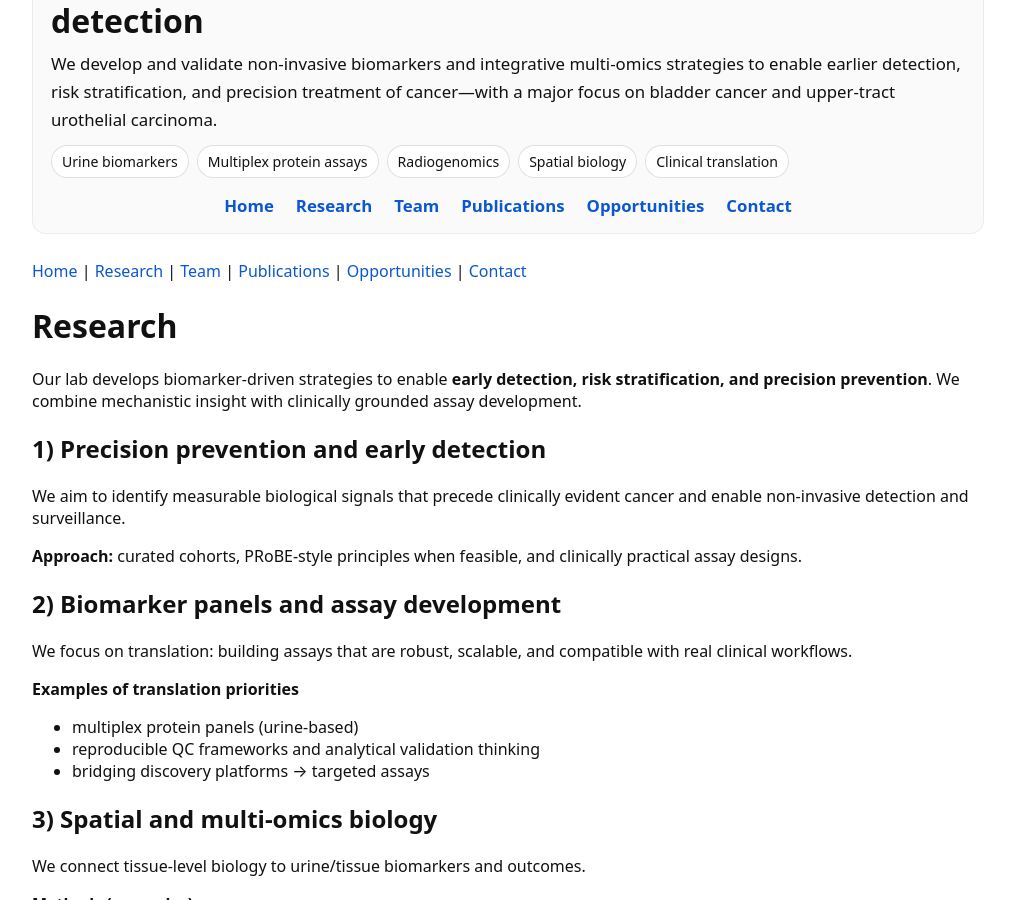
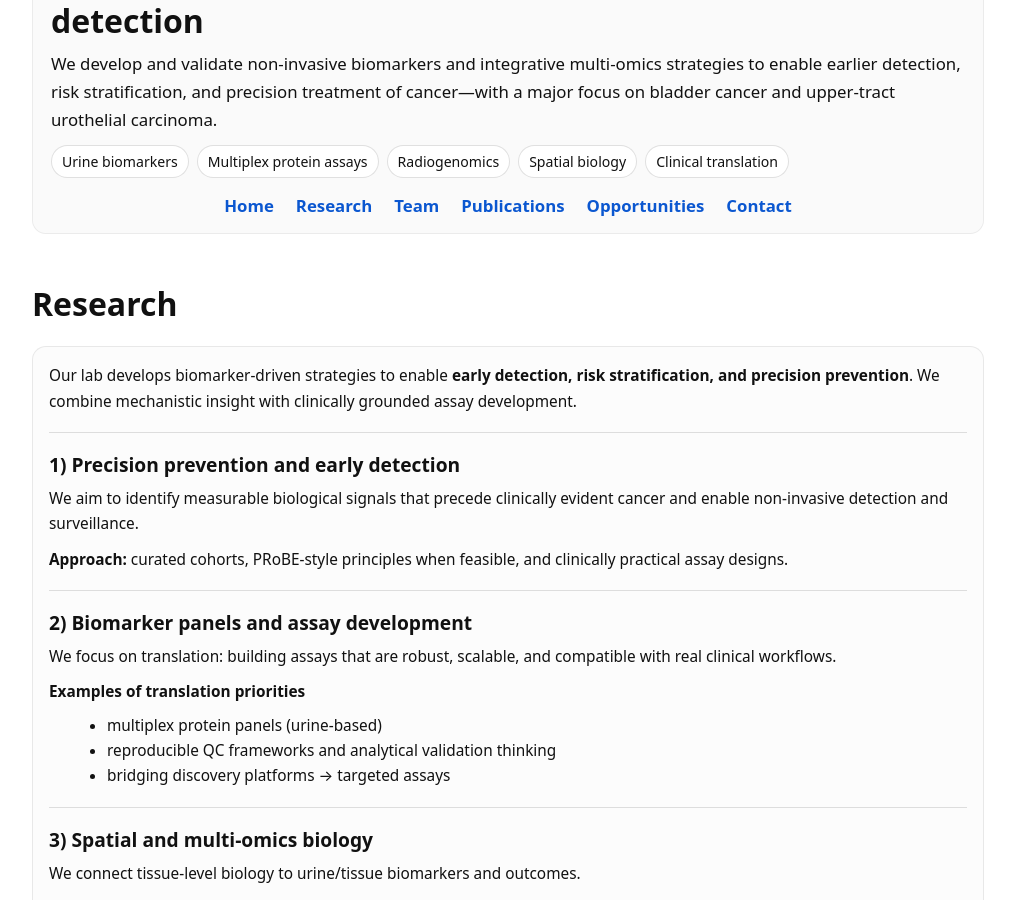
Before and after one commit to hdb58jyfdm-cell/furuyalab.github.io, a Jekyll site: the page built from research.md, in a window 1280 px wide and 900 px high, scrolled down 733 px. Shown: the whole window, without its empty margins (132-1147 px from the left). Built offline with Jekyll 4.4.1, drawn with Linux system fonts in a browser that asks for light colours; our own code applies the rules of GitHub Pages for plain Markdown files.

Commit message:
Update research.md

```diff
--- a/research.md
+++ b/research.md
@@ -2,43 +2,62 @@
 title: Research
 ---
 
-<nav>
-  <a href="/">Home</a> |
-  <a href="/research">Research</a> |
-  <a href="/team">Team</a> |
-  <a href="/publications">Publications</a> |
-  <a href="/opportunities">Opportunities</a> |
-  <a href="/contact">Contact</a>
-</nav>
-
 # Research
 
-Our lab develops biomarker-driven strategies to enable **early detection, risk stratification, and precision prevention**. We combine mechanistic insight with clinically grounded assay development.
+<div class="card" style="max-width:980px; margin:18px auto; padding:16px; border-radius:14px; border:1px solid rgba(0,0,0,.08); background: rgba(0,0,0,.01);">
 
-## 1) Precision prevention and early detection
-We aim to identify measurable biological signals that precede clinically evident cancer and enable non-invasive detection and surveillance.
+  <p class="small" style="margin:0 0 14px; line-height:1.65;">
+    Our lab develops biomarker-driven strategies to enable <strong>early detection, risk stratification, and precision prevention</strong>.
+    We combine mechanistic insight with clinically grounded assay development.
+  </p>
 
-**Approach:** curated cohorts, PRoBE-style principles when feasible, and clinically practical assay designs.
+  <hr style="margin:18px 0; border:none; border-top:1px solid rgba(0,0,0,.12);" />
 
-## 2) Biomarker panels and assay development
-We focus on translation: building assays that are robust, scalable, and compatible with real clinical workflows.
+  <h2 style="margin:0 0 8px;">1) Precision prevention and early detection</h2>
+  <p class="small" style="margin:0 0 10px; line-height:1.65;">
+    We aim to identify measurable biological signals that precede clinically evident cancer and enable non-invasive detection and surveillance.
+  </p>
+  <p class="small" style="margin:0; line-height:1.65;">
+    <strong>Approach:</strong> curated cohorts, PRoBE-style principles when feasible, and clinically practical assay designs.
+  </p>
 
-**Examples of translation priorities**
-- multiplex protein panels (urine-based)
-- reproducible QC frameworks and analytical validation thinking
-- bridging discovery platforms → targeted assays
+  <hr style="margin:18px 0; border:none; border-top:1px solid rgba(0,0,0,.12);" />
 
-## 3) Spatial and multi-omics biology
-We connect tissue-level biology to urine/tissue biomarkers and outcomes.
+  <h2 style="margin:0 0 8px;">2) Biomarker panels and assay development</h2>
+  <p class="small" style="margin:0 0 10px; line-height:1.65;">
+    We focus on translation: building assays that are robust, scalable, and compatible with real clinical workflows.
+  </p>
+  <p class="small" style="margin:0 0 8px; line-height:1.65;"><strong>Examples of translation priorities</strong></p>
+  <ul class="small" style="margin:0 0 0 18px; line-height:1.65;">
+    <li>multiplex protein panels (urine-based)</li>
+    <li>reproducible QC frameworks and analytical validation thinking</li>
+    <li>bridging discovery platforms → targeted assays</li>
+  </ul>
 
-**Methods (examples)**
-- spatial transcriptomics / spatial proteomics
-- bulk profiling + targeted validation
-- integrative analysis across datasets and models
+  <hr style="margin:18px 0; border:none; border-top:1px solid rgba(0,0,0,.12);" />
 
-## 4) Experimental models to support temporal biology
-We leverage models to understand how early tumor-associated states evolve over time and how they shape measurable biomarker signals.
+  <h2 style="margin:0 0 8px;">3) Spatial and multi-omics biology</h2>
+  <p class="small" style="margin:0 0 10px; line-height:1.65;">
+    We connect tissue-level biology to urine/tissue biomarkers and outcomes.
+  </p>
+  <p class="small" style="margin:0 0 8px; line-height:1.65;"><strong>Methods (examples)</strong></p>
+  <ul class="small" style="margin:0 0 0 18px; line-height:1.65;">
+    <li>spatial transcriptomics / spatial proteomics</li>
+    <li>bulk profiling + targeted validation</li>
+    <li>integrative analysis across datasets and models</li>
+  </ul>
 
----
+  <hr style="margin:18px 0; border:none; border-top:1px solid rgba(0,0,0,.12);" />
 
-If you’d like to collaborate, please reach out via **[Contact](/contact)**.
+  <h2 style="margin:0 0 8px;">4) Experimental models to support temporal biology</h2>
+  <p class="small" style="margin:0; line-height:1.65;">
+    We leverage models to understand how early tumor-associated states evolve over time and how they shape measurable biomarker signals.
+  </p>
+
+  <hr style="margin:18px 0; border:none; border-top:1px solid rgba(0,0,0,.12);" />
+
+  <p class="small" style="margin:0; line-height:1.65;">
+    If you’d like to collaborate, please reach out via <strong><a href="/contact">Contact</a></strong>.
+  </p>
+
+</div>
```
